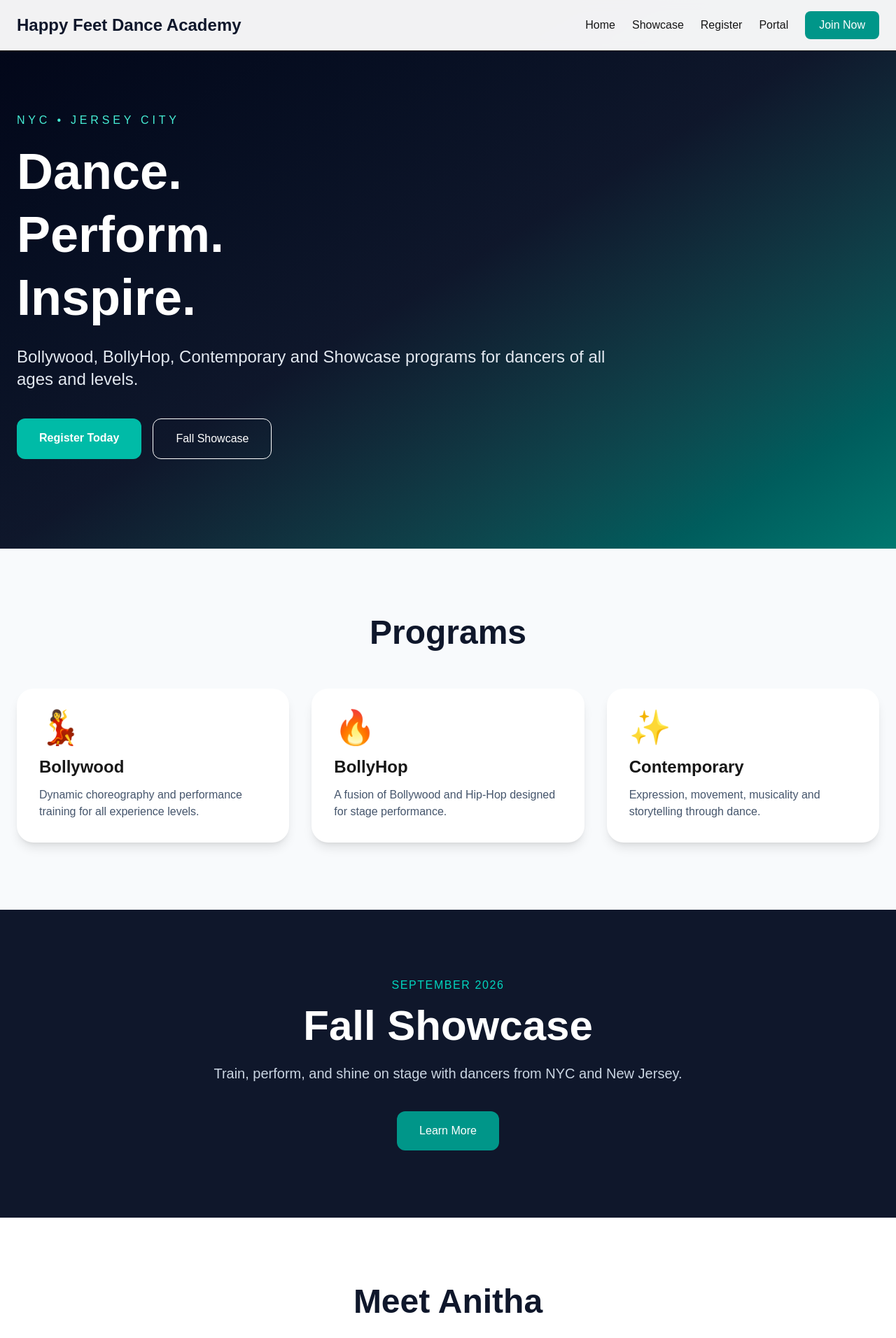
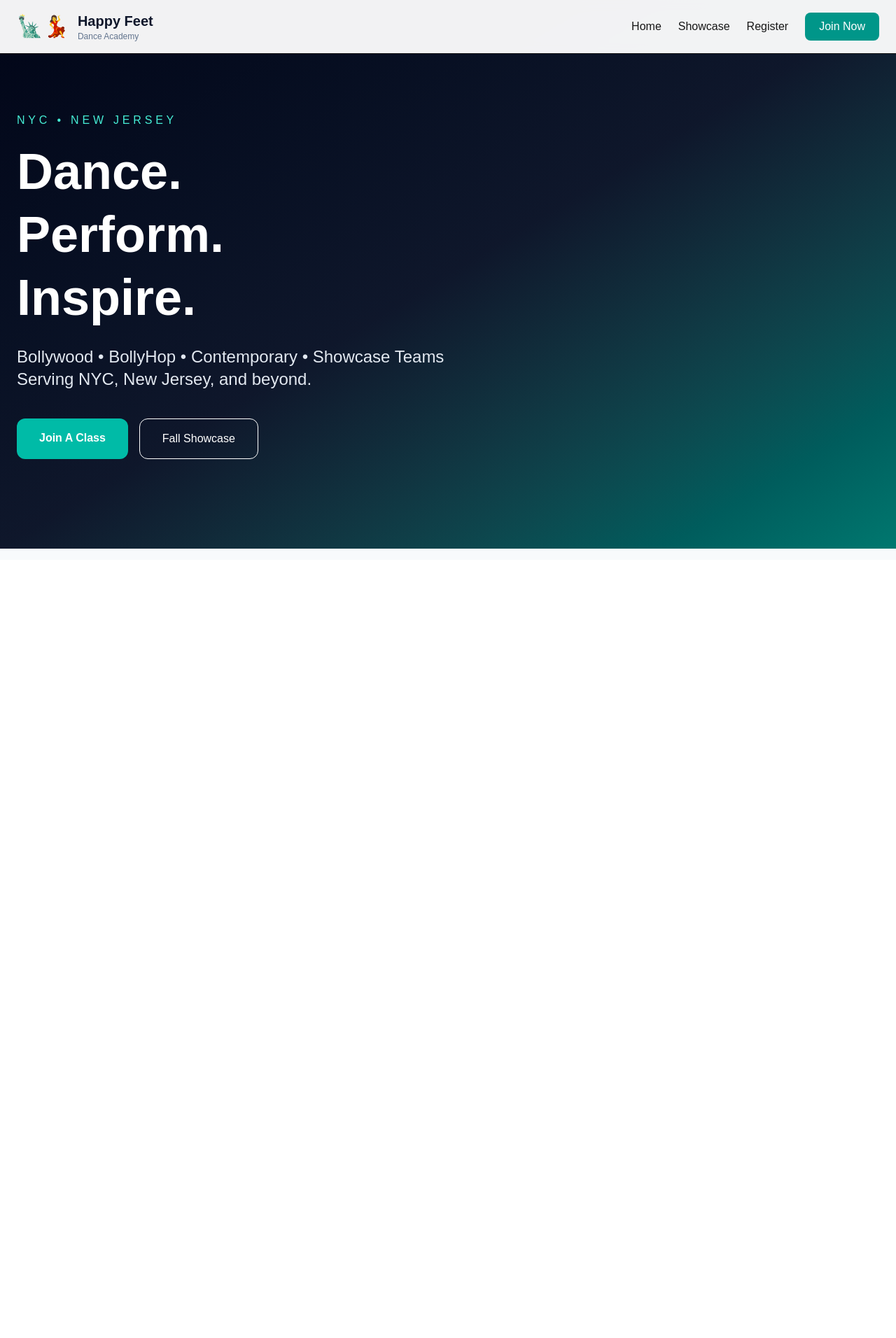
Before and after one commit to tanvikinkhabwala27/happy-feet, a Next.js app: page / in a window 1280 px wide. Shown: the top 1912 px of the page at 70% size. After the commit the page ends 800 px from the top, so only its background shows below. Built offline with nearby package versions, Linux system fonts and the light colour scheme.

Commit message:
page.tsx

```diff
--- a/app/page.tsx
+++ b/app/page.tsx
@@ -8,19 +8,28 @@ export default function Home() {
       <nav className="fixed top-0 left-0 right-0 bg-white/95 backdrop-blur border-b z-50">
         <div className="max-w-7xl mx-auto px-6 py-4 flex justify-between items-center">
 
-          <h1 className="font-bold text-2xl text-slate-900">
-            Happy Feet Dance Academy
+          <div className="flex items-center gap-3">
+            <div className="text-3xl">🗽💃</div>
+
+            <div>
+              <h1 className="font-bold text-xl text-slate-900">
+                Happy Feet
               </h1>
+
+              <p className="text-xs text-slate-500">
+                Dance Academy
+              </p>
+            </div>
+          </div>
 
           <div className="flex gap-6 items-center">
             <Link href="/">Home</Link>
             <Link href="/showcase">Showcase</Link>
             <Link href="/register">Register</Link>
-            <Link href="/portal">Portal</Link>
 
             <Link
               href="/register"
-              className="bg-teal-600 hover:bg-teal-700 text-white px-5 py-2 rounded-lg"
+              className="bg-teal-600 text-white px-5 py-2 rounded-lg"
             >
               Join Now
             </Link>
@@ -34,10 +43,8 @@ export default function Home() {
 
         <div className="max-w-7xl mx-auto px-6">
 
-          <div className="max-w-4xl">
-
           <p className="uppercase tracking-[0.3em] text-teal-300 mb-4">
-              NYC • Jersey City
+            NYC • New Jersey
           </p>
 
           <h1 className="text-7xl font-black leading-tight mb-6">
@@ -48,23 +55,24 @@ export default function Home() {
             Inspire.
           </h1>
 
-            <p className="text-2xl text-slate-200 mb-10">
-              Bollywood, BollyHop, Contemporary and Showcase
-              programs for dancers of all ages and levels.
+          <p className="text-2xl text-slate-200 mb-10 max-w-3xl">
+            Bollywood • BollyHop • Contemporary • Showcase Teams
+            <br />
+            Serving NYC, New Jersey, and beyond.
           </p>
 
           <div className="flex gap-4">
 
             <Link
               href="/register"
-                className="bg-teal-500 hover:bg-teal-600 text-white px-8 py-4 rounded-xl font-bold"
+              className="bg-teal-500 text-white px-8 py-4 rounded-xl font-bold"
             >
-                Register Today
+              Join A Class
             </Link>
 
             <Link
               href="/showcase"
-                className="border border-white px-8 py-4 rounded-xl hover:bg-white hover:text-black transition"
+              className="border border-white px-8 py-4 rounded-xl"
             >
               Fall Showcase
             </Link>
@@ -73,122 +81,7 @@ export default function Home() {
 
         </div>
 
-        </div>
-
       </section>
-
-      {/* PROGRAMS */}
-      <section className="py-24">
-
-        <div className="max-w-7xl mx-auto px-6">
-
-          <h2 className="text-5xl font-bold text-center text-slate-900 mb-14">
-            Programs
-          </h2>
-
-          <div className="grid md:grid-cols-3 gap-8">
-
-            <div className="bg-white rounded-3xl p-8 shadow-lg">
-              <div className="text-5xl mb-4">💃</div>
-
-              <h3 className="text-2xl font-bold mb-3">
-                Bollywood
-              </h3>
-
-              <p className="text-slate-600">
-                Dynamic choreography and performance training
-                for all experience levels.
-              </p>
-            </div>
-
-            <div className="bg-white rounded-3xl p-8 shadow-lg">
-              <div className="text-5xl mb-4">🔥</div>
-
-              <h3 className="text-2xl font-bold mb-3">
-                BollyHop
-              </h3>
-
-              <p className="text-slate-600">
-                A fusion of Bollywood and Hip-Hop designed
-                for stage performance.
-              </p>
-            </div>
-
-            <div className="bg-white rounded-3xl p-8 shadow-lg">
-              <div className="text-5xl mb-4">✨</div>
-
-              <h3 className="text-2xl font-bold mb-3">
-                Contemporary
-              </h3>
-
-              <p className="text-slate-600">
-                Expression, movement, musicality and
-                storytelling through dance.
-              </p>
-            </div>
-
-          </div>
-
-        </div>
-
-      </section>
-
-      {/* SHOWCASE */}
-      <section className="bg-slate-900 text-white py-24">
-
-        <div className="max-w-6xl mx-auto px-6 text-center">
-
-          <p className="uppercase tracking-widest text-teal-400 mb-4">
-            September 2026
-          </p>
-
-          <h2 className="text-6xl font-bold mb-6">
-            Fall Showcase
-          </h2>
-
-          <p className="text-xl text-slate-300 mb-10">
-            Train, perform, and shine on stage with dancers
-            from NYC and New Jersey.
-          </p>
-
-          <Link
-            href="/showcase"
-            className="bg-teal-600 px-8 py-4 rounded-xl inline-block"
-          >
-            Learn More
-          </Link>
-
-        </div>
-
-      </section>
-
-      {/* INSTRUCTOR */}
-      <section className="py-24 bg-white">
-
-        <div className="max-w-4xl mx-auto px-6 text-center">
-
-          <h2 className="text-5xl font-bold mb-6 text-slate-900">
-            Meet Anitha
-          </h2>
-
-          <p className="text-xl text-slate-600">
-            Choreographer, instructor and mentor helping
-            students build confidence, technique and stage
-            presence through dance.
-          </p>
-
-        </div>
-
-      </section>
-
-      {/* FOOTER */}
-      <footer className="bg-slate-950 text-slate-400 py-10">
-
-        <div className="max-w-7xl mx-auto px-6 text-center">
-          © 2026 Happy Feet Dance Academy
-        </div>
-
-      </footer>
 
     </main>
   );
```
Lines whose indentation alone changed are shown as unchanged.
